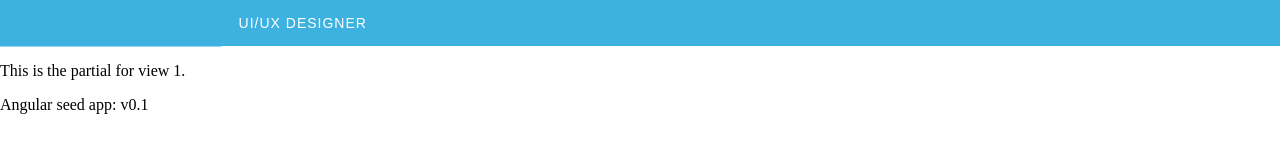
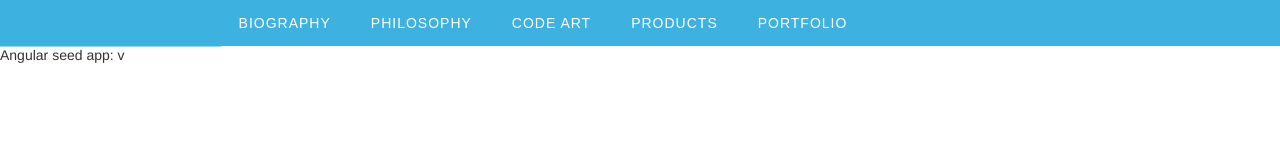
Before and after one commit to bobby5develops/robert-yarborough, a website: page app/index.html at #/view3 in a window 1280 px wide. Drawn offline with nearby package versions, Linux system fonts and the light colour scheme; some packages are replaced by stand-ins of ours.

Commit message:
basic creation of all views associated with navigation

```diff
--- a/app/app.js
+++ b/app/app.js
@@ -5,6 +5,10 @@ angular.module('myApp', [
   'ngRoute',
   'myApp.view1',
   'myApp.view2',
+  'myApp.view3',
+  'myApp.view4',
+  'myApp.view5',
+  'myApp.view6',
   'myApp.version'
 ]).
 config(['$routeProvider', function($routeProvider) {
--- a/app/assets/sass/styles.scss
+++ b/app/assets/sass/styles.scss
@@ -31,6 +31,7 @@
   /*content: "";*/
   padding: 0;
 }
+
 
 
 /*main-navigation rules*/
--- a/app/index.html
+++ b/app/index.html
@@ -10,17 +10,20 @@
   <meta name="description" content="">
   <meta name="viewport" content="width=device-width, initial-scale=1">
   <link rel="stylesheet" href="bower_components/html5-boilerplate/dist/css/normalize.css">
-  <link rel="stylesheet" href="bower_components/html5-boilerplate/dist/css/main.css">
-  <link rel="stylesheet" href="app.css">
+  <link rel="stylesheet" href="../app/assets/css/styles.css">
   <script src="bower_components/html5-boilerplate/dist/js/vendor/modernizr-2.8.3.min.js"></script>
 </head>
 <body>
 <div id="main-navigation">
   <ul class="menu">
     <li><a class="active" href="#/view1">Robert Yarborough</a></li>
-    <li><a href="#/view2">UI/UX Designer</a></li>
-  </ul>
-</div>
+    <li><a href="#/view2">Biography</a></li>
+    <li><a href="#/view3">Philosophy</a></li>
+    <li><a href="#/view4">Code Art</a></li>
+    <li><a href="#/view5">Products</a></li>
+    <li><a href="#/view6">Portfolio</a></li>
+  </ul><!--end menu-->
+</div><!--end main-navigation-->
 <!--end main-navigation-->
 
 
```
Also changed, not shown: app/view3/view3.html (added, +1 -0 lines), app/view3/view3.js (added, +14 -0 lines), app/assets/css/style.css (deleted), 1 other file.
